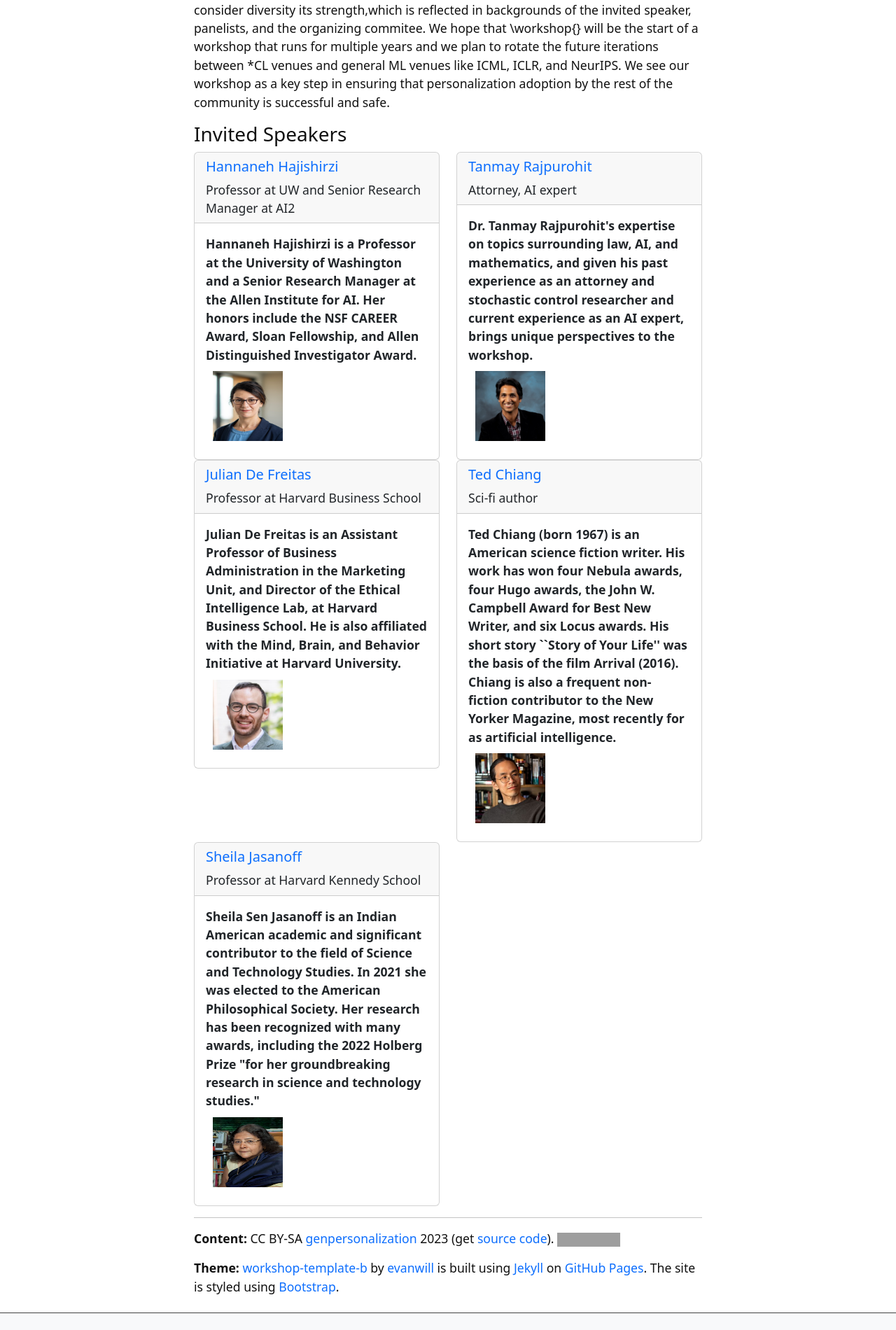
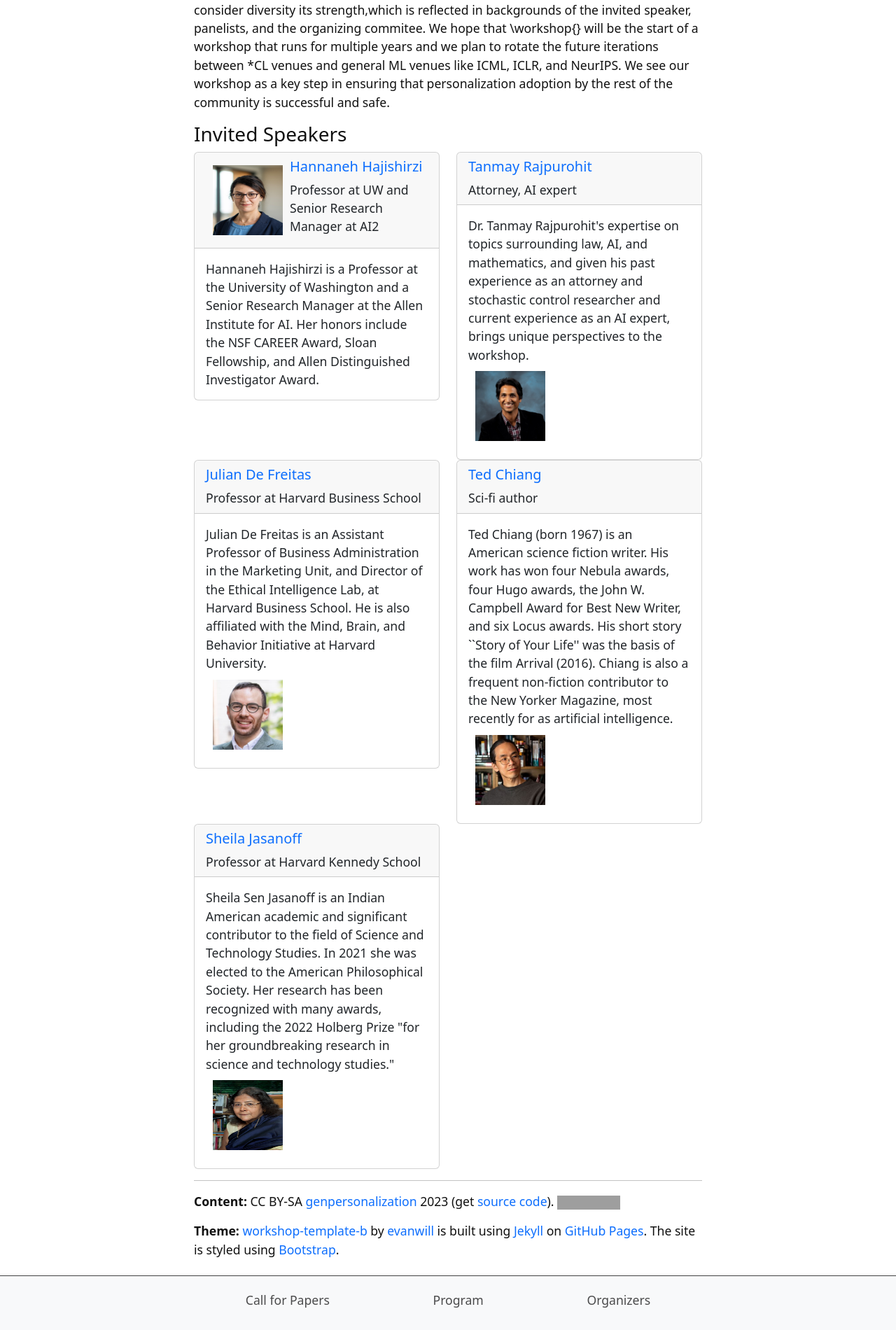
Before and after one commit to genpersonalization/genpersonalization.github.io, a Jekyll site: the page built from index.md, in a window 1280 px wide. Shown: the part 2205-4105 px from the top of the page at 70% size. Built offline with Jekyll 4.4.1, drawn with Linux system fonts in a browser that asks for light colours; grey boxes are pictures that could not be loaded.

Commit message:
Update toc.html

```diff
--- a/_includes/toc.html
+++ b/_includes/toc.html
@@ -6,11 +6,11 @@
     <div class="col-sm-6">
         <div class="card">
             <div class="card-header">
+                <img src="images/invited_speakers/Hannaneh-Hajishirzi.jpeg" alt="logo" style="float:left;width:100px;height:100px;" hspace="10" vspace="10">
                 <h5 class="card-title"><a href="https://homes.cs.washington.edu/~hannaneh/">Hannaneh Hajishirzi</a></h5>Professor at UW and Senior Research Manager at AI2
             </div>
             <div class="card-body">
-                <b>Hannaneh Hajishirzi is a Professor at the University of Washington and a Senior Research Manager at the Allen Institute for AI. Her honors include the NSF CAREER Award, Sloan Fellowship, and Allen Distinguished Investigator Award.</b><br/>
-                <img src="images/invited_speakers/Hannaneh-Hajishirzi.jpeg" alt="logo" style="float:left;width:100px;height:100px;" hspace="10" vspace="10">
+                Hannaneh Hajishirzi is a Professor at the University of Washington and a Senior Research Manager at the Allen Institute for AI. Her honors include the NSF CAREER Award, Sloan Fellowship, and Allen Distinguished Investigator Award.<br/>
             </div>
         </div>
     </div>
@@ -20,7 +20,7 @@
                 <h5 class="card-title"><a href="http://tanmay.one/">Tanmay Rajpurohit</a></h5>Attorney, AI expert
             </div>
             <div class="card-body">
-                <b>Dr. Tanmay Rajpurohit's expertise on topics surrounding law, AI, and mathematics, and given his past experience as an attorney and stochastic control researcher and current experience as an AI expert, brings unique perspectives to the workshop.</b><br/>
+                Dr. Tanmay Rajpurohit's expertise on topics surrounding law, AI, and mathematics, and given his past experience as an attorney and stochastic control researcher and current experience as an AI expert, brings unique perspectives to the workshop.<br/>
                 <img src="images/invited_speakers/Tanmay-Rajpurohit.jpeg" alt="logo" style="float:left;width:100px;height:100px;" hspace="10" vspace="10">
             </div>
         </div>
@@ -31,7 +31,7 @@
                 <h5 class="card-title"><a href="https://www.hbs.edu/faculty/Pages/profile.aspx?facId=1326184">Julian De Freitas</a></h5>Professor at Harvard Business School
             </div>
             <div class="card-body">
-                <b>Julian De Freitas is an Assistant Professor of Business Administration in the Marketing Unit, and Director of the Ethical Intelligence Lab, at Harvard Business School. He is also affiliated with the Mind, Brain, and Behavior Initiative at Harvard University.</b><br/>
+                Julian De Freitas is an Assistant Professor of Business Administration in the Marketing Unit, and Director of the Ethical Intelligence Lab, at Harvard Business School. He is also affiliated with the Mind, Brain, and Behavior Initiative at Harvard University.<br/>
                 <img src="images/invited_speakers/Julian-De-Freitas.jpeg" alt="logo" style="float:left;width:100px;height:100px;" hspace="10" vspace="10">
             </div>
         </div>
@@ -42,7 +42,7 @@
                 <h5 class="card-title"><a href="https://en.wikipedia.org/wiki/Ted_Chiang">Ted Chiang</a></h5>Sci-fi author
             </div>
             <div class="card-body">
-                <b>Ted Chiang (born 1967) is an American science fiction writer. His work has won four Nebula awards, four Hugo awards, the John W. Campbell Award for Best New Writer, and six Locus awards. His short story ``Story of Your Life'' was the basis of the film Arrival (2016). Chiang is also a frequent non-fiction contributor to the New Yorker Magazine, most recently for as artificial intelligence.</b><br/>
+                Ted Chiang (born 1967) is an American science fiction writer. His work has won four Nebula awards, four Hugo awards, the John W. Campbell Award for Best New Writer, and six Locus awards. His short story ``Story of Your Life'' was the basis of the film Arrival (2016). Chiang is also a frequent non-fiction contributor to the New Yorker Magazine, most recently for as artificial intelligence.<br/>
                 <img src="images/invited_speakers/Ted-Chiang.jpeg" alt="logo" style="float:left;width:100px;height:100px;" hspace="10" vspace="10">
             </div>
         </div>
@@ -53,7 +53,7 @@
                 <h5 class="card-title"><a href="https://en.wikipedia.org/wiki/Sheila_Jasanoff">Sheila Jasanoff</a></h5>Professor at Harvard Kennedy School
             </div>
             <div class="card-body">
-                <b>Sheila Sen Jasanoff is an Indian American academic and significant contributor to the field of Science and Technology Studies. In 2021 she was elected to the American Philosophical Society. Her research has been recognized with many awards, including the 2022 Holberg Prize "for her groundbreaking research in science and technology studies."</b><br/>
+                Sheila Sen Jasanoff is an Indian American academic and significant contributor to the field of Science and Technology Studies. In 2021 she was elected to the American Philosophical Society. Her research has been recognized with many awards, including the 2022 Holberg Prize "for her groundbreaking research in science and technology studies."<br/>
                 <img src="images/invited_speakers/Sheila-Jasanoff.jpeg" alt="logo" style="float:left;width:100px;height:100px;" hspace="10" vspace="10">
             </div>
         </div>
```
